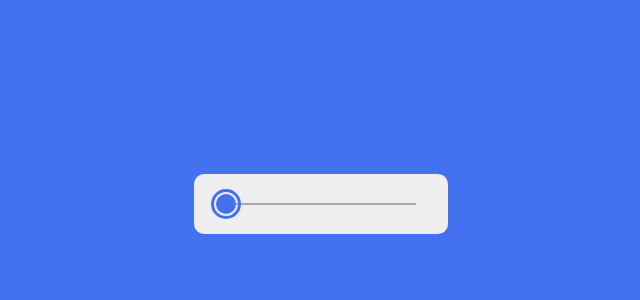
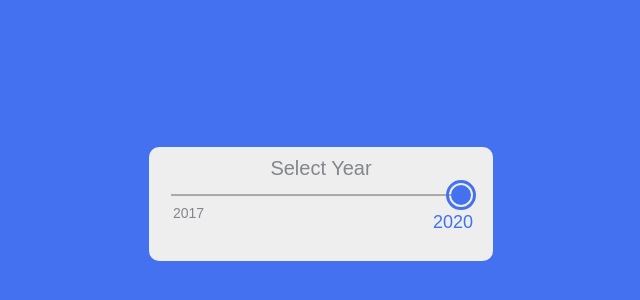
Before and after one commit to mohammedeltaweel/Dash-Python-components-Template, a plain HTML site: page Value Slider/index.html in a window 1280 px wide. Shown: the part 196-496 px from the top of the page, without its empty margins (319-959 px from the left). Drawn offline with Linux system fonts and the light colour scheme.

Commit message:
added python dash components to be same as html

```diff
--- a/Value Slider/assets/style.css
+++ b/Value Slider/assets/style.css
@@ -2,6 +2,7 @@ body {
     background:#4471ef;
     font-family:"Raleway",sans-serif;
   }
+
   .range-input {
     position:absolute;
     top:50%;
@@ -11,16 +12,26 @@ body {
     padding:10px 20px;
     display:flex;
     align-items:center;
+    flex-direction: column;
     border-radius:10px;
+    cursor: pointer;
+  }
+
+  .range-input .year-chooser-title{
+    text-align: right;
+    font-size: 20px;
+    color: #83868b;
+    margin-bottom: 12px;
   }
   .range-input input {
     -webkit-appearance:none;
-    width:200px;
+    width:300px;
     height:2px;
     background:darkgray;
     border:none;
     outline:none;
-    background-clip: content-box
+    /* background-clip: content-box; */
+    position: relative;
   }
   .range-input input::-webkit-slider-thumb {
     -webkit-appearance:none;
@@ -51,10 +62,91 @@ body {
     text-align:center;
     font-weight:600;
     line-height:40px;
-    height:40px;
+    /* height:40px; */
     overflow:hidden;
     margin-left:10px;
   }
   .range-input .value div {
     transition:all 300ms ease-in-out;
+    display: none;
   }
+
+/* .range-input input::before {
+  content: attr(min);
+  position: absolute;
+  top: 10px;
+  color: #83868b;
+  font-weight: bold;
+}
+.range-input input::after {
+    content: attr(max);
+    position: absolute;
+    top: 10px;
+    color: #83868b;
+    font-weight: bold;
+}
+
+.range-input input::before {
+  left: -10px;
+}
+
+.range-input input::after {
+  right: -10px;
+} */
+
+.range-input .range-labels {
+  direction: ltr;
+  margin-left: -15px;
+  margin-right: -15px;
+  margin-top: 5px;
+  pointer-events: none;
+  display: flex;
+  justify-content: space-between;
+  list-style: none;
+  /* margin: 0 auto; */
+  padding: 0;
+  position: relative;
+  width: 100%;
+  color: #83868b;
+}
+.range-input .range-labels .range-labels-item:not(:last-child, :first-child) {
+  font-size: 14px;
+    line-height: 1.43;
+    width: 20%;
+    opacity: 0;
+}
+.range-input .range-labels .range-labels-item.active {
+  margin-top: 10px;
+  font-size: 18px;
+  line-height: 1.33;
+  color: #4471ef;
+  margin-top: 8px;
+  opacity: 1;
+}
+.range-input .range-labels .range-labels-item.active.end {
+  padding-left: 25px;
+  padding-right: 0;
+}
+.range-input .range-labels .range-labels-item.active.start {
+  padding-right: 8px;
+  padding-left: 0;
+}
+
+
+.range-input .range-labels li:first-child {
+  padding-left: 4px;
+}
+.range-input .range-labels li:last-child {
+  padding-right: 4px;
+}
+
+.range-labels-item {
+  color: #83868b;
+  cursor: pointer;
+  font-size: 14px;
+  line-height: 21px;
+  text-align: center;
+  text-transform: uppercase;
+  transition: .2s color ease-in-out;
+  white-space: nowrap;
+}
--- a/Value Slider/index.html
+++ b/Value Slider/index.html
@@ -11,10 +11,17 @@
 </head>
 <body>
     <div class="range-input">
-        <input type="range" min="0" max="100" value="0" step="20" autofocus>
+        <div class="year-chooser-title">Select Year</div>
+        <input type="range" min="2017" max="2020" value="2020" step="1" autofocus>
         <div class="value">
           <div></div>
         </div>
+        <ul class="range-labels">
+            <li class="range-labels-item item-2016 always-show start" data-index="1">2017</li>
+            <li class="range-labels-item item-2016" data-index="2">2018</li>
+            <li class="range-labels-item item-2017" data-index="3">2019</li>
+            <li class="range-labels-item item-2018 always-show active end" data-index="4">2020</li>
+        </ul>
       </div>
       <script src="assets/script.js"></script>
 </body>
```
Also changed, not shown: 1 other file.
